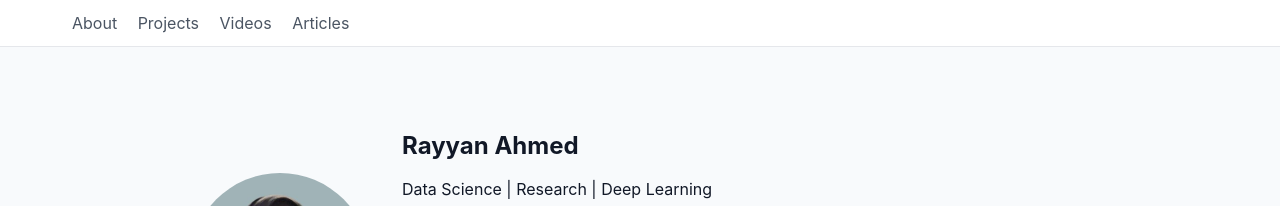
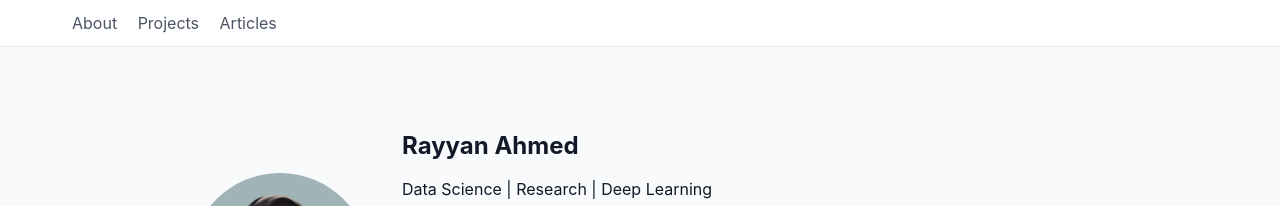
Before and after one commit to rayyanAhmed105/RayyanAhmed.github.io, a Jekyll site: the page built from index.md, in a window 1280 px wide. Shown: the top 206 px of the page. Built offline with Jekyll 4.4.1, drawn with Linux system fonts in a browser that asks for light colours.

Commit message:
Update default.html

```diff
--- a/_layouts/default.html
+++ b/_layouts/default.html
@@ -10,7 +10,6 @@
         <nav class="nav">
           <a href="#about">About</a>
           <a href="#projects">Projects</a>
-          <a href="#videos">Videos</a>
           <a href="#articles">Articles</a>
         </nav>
       </div>
```
